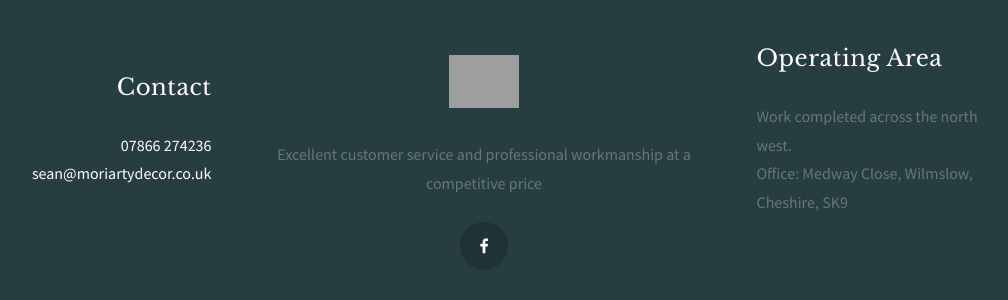
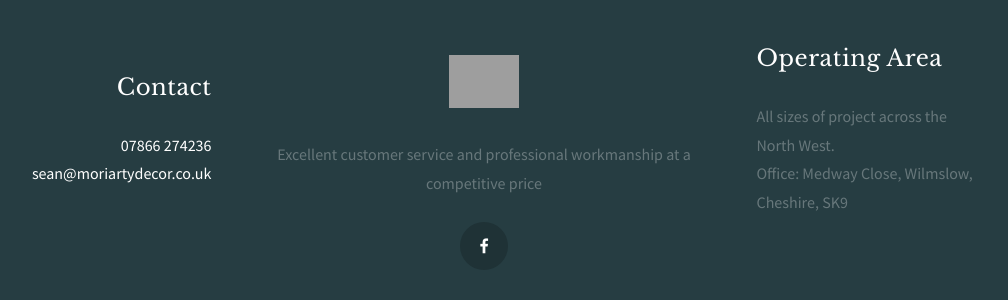
Before and after one commit to lpil/moriartydecor, a Jekyll site: the page built from index.html, in a window 1280 px wide, cut to the strip 1827-2127 px from the top of the page. Shown: the whole strip, without its empty margins (156-1164 px from the left). Built offline with Jekyll 4.4.1, drawn with Linux system fonts in a browser that asks for light colours; comment, search, counter and statistics services are not loaded; grey boxes are pictures that could not be loaded.

Commit message:
North West

```diff
--- a/_layouts/default.html
+++ b/_layouts/default.html
@@ -662,7 +662,7 @@
                                              <h2 class="widgettitle">Operating Area</h2>
                                              <div class="textwidget">
                                                 <div>
-                                                   Work completed across the north west.
+                                                   All sizes of project across the North West.
                                                 </div>
                                                    Office: Medway Close, Wilmslow, Cheshire, SK9
                                                 </div>
```
